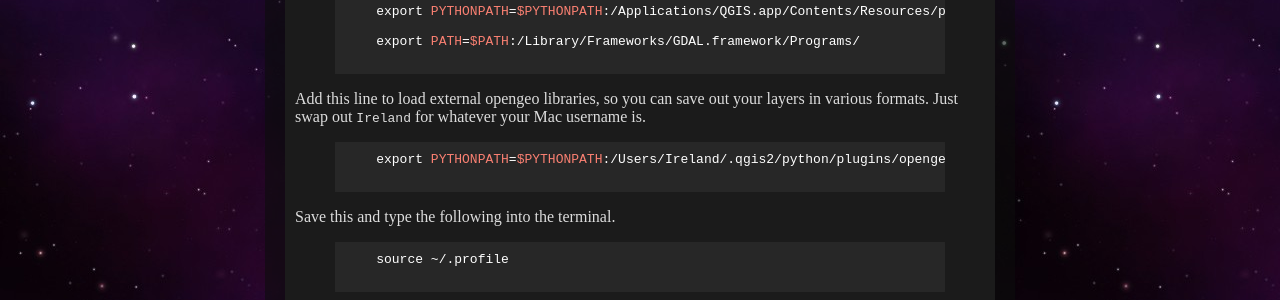
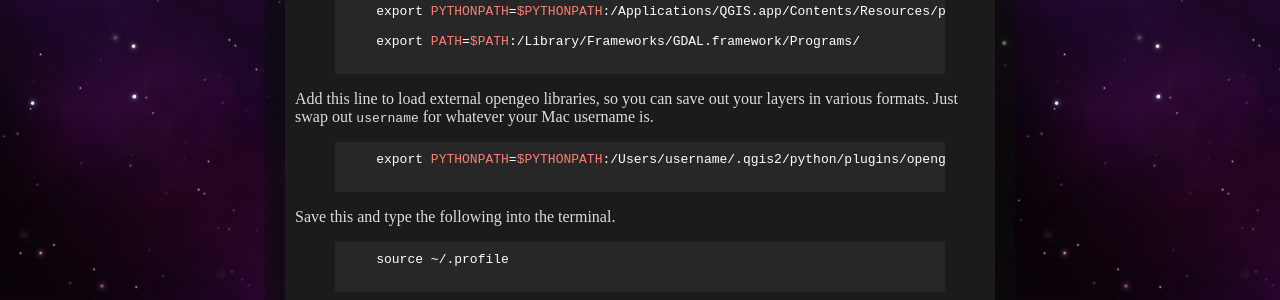
Before and after one commit to geogsci/geogsci.github.com, a Jekyll site: the page built from _posts/2014-07-02-using-pyqgis-in-mac-os-x.md, in a window 1280 px wide. Shown: the part 613-913 px from the top of the page. Built offline with Jekyll 4.4.1, drawn with Linux system fonts in a browser that asks for light colours.

Commit message:
edit to post pyQGIS

```diff
--- a/_posts/2014-07-02-using-pyqgis-in-mac-os-x.md
+++ b/_posts/2014-07-02-using-pyqgis-in-mac-os-x.md
@@ -26,10 +26,10 @@ Open your `~/.profile` for editing. Add the following lines:
     export PATH=$PATH:/Library/Frameworks/GDAL.framework/Programs/
     {% endhighlight%}
 
-Add this line to load external opengeo libraries, so you can save out your layers in various formats. Just swap out `Ireland` for whatever your Mac username is.
+Add this line to load external opengeo libraries, so you can save out your layers in various formats. Just swap out `username` for whatever your Mac username is.
 
     {% highlight bash %}
-    export PYTHONPATH=$PYTHONPATH:/Users/Ireland/.qgis2/python/plugins/opengeo/ext-libs/
+    export PYTHONPATH=$PYTHONPATH:/Users/username/.qgis2/python/plugins/opengeo/ext-libs/
     {% endhighlight%}
 
 Save this and type the following into the terminal.
```
